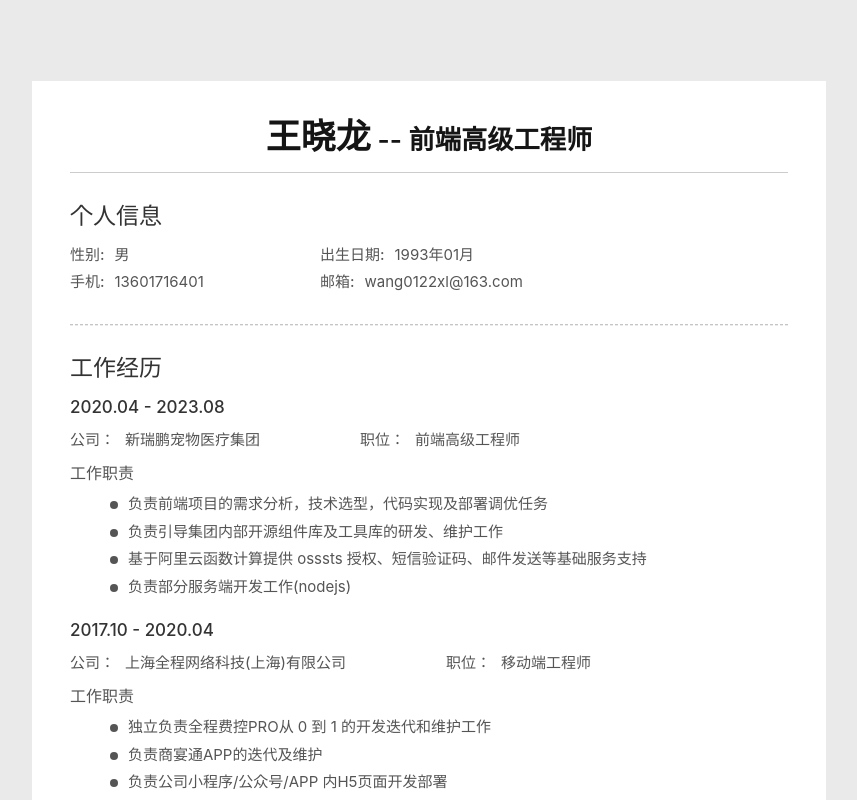
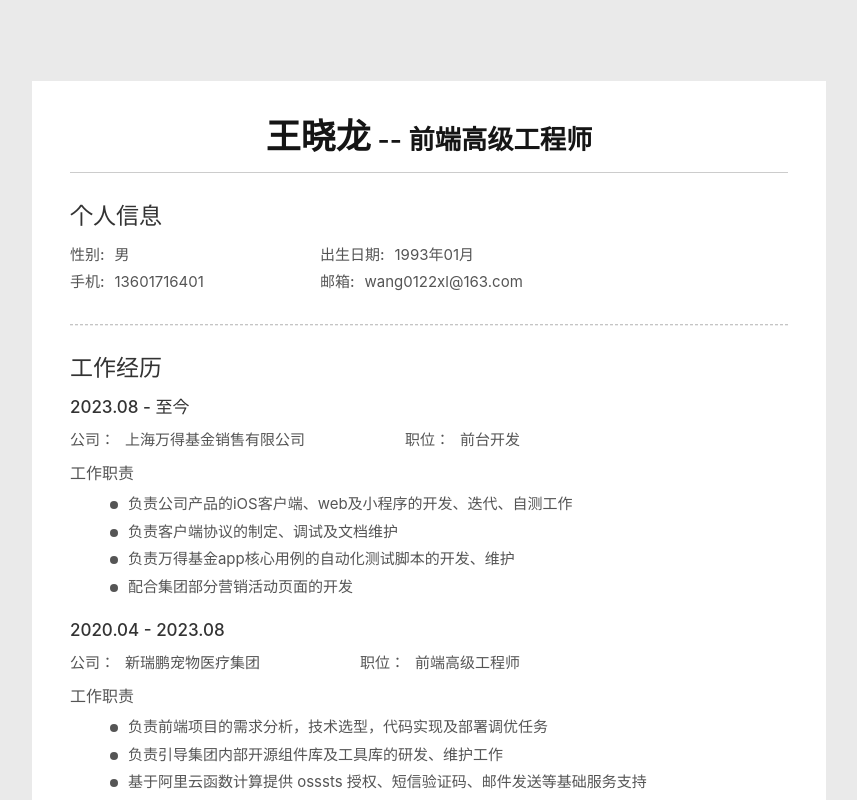
Before and after one commit to wang0122xl/resume, a React (Vite) app: page / in a window 1280 px wide. Shown: the whole page, without its empty margins (211-1068 px from the left). Built offline with nearby package versions, Linux system fonts and the light colour scheme.

Commit message:
update work-experience,evaluation,skill etc.

```diff
--- a/src/components/evaluation.tsx
+++ b/src/components/evaluation.tsx
@@ -12,8 +12,8 @@ const Evaluation = () => {
         <h2>自我评价</h2>
         <section>
             <p>native, web, hybrid 均可独立完成项目开发</p>
-            <p>学习、抗压能力极强</p>
-            <p>轻度代码洁癖，对代码质量有严格的要求</p>
+            <p>认真负责，学习、抗压能力强</p>
+            <p>拥抱AI</p>
         </section>
         </>
     )
--- a/src/components/project-experiences.tsx
+++ b/src/components/project-experiences.tsx
@@ -10,6 +10,33 @@ const ProjectExperience = () => {
     return (
         <>
         <h2>项目经验</h2>
+
+        <h3>万得基金app(iOS + React + Cypress)</h3>
+        <p className="mb-10px">
+            <span>项目描述</span>
+            万得基金app是上海万得基金销售有限公司推出的一款集投研、交易、管理服务为一体的基金app，基金代销数量超17000只
+        </p>
+        <p><span>项目成绩：</span></p>
+        <section>
+            <p>独立完成产品iOS基座的开发、维护工作，保障产品2k日活下的稳定使用</p>
+            <p>解决产品长期存在的自动登录白屏问题，提升用户体验，有效避免因登录白屏引发的客诉</p>
+            <p>设计页面预缓存方案，使页面跳转中的loading持续时间缩短60%以上</p>
+            <p>基于Cypress实现产品核心/高频业务的自动化测试，节约开发自测时间并在一定程度上保障上线代码的稳定性</p>
+            <p>制定并调试客户端与插件间的协议方法，使插件h5在维持快速迭代、快速升级的优势下，拥有接近原生的性能及能力边界</p>
+            <p>设计并实现app内插件包的版本管理/更新方案及特殊场景下的h5降级方案</p>
+        </section>
+
+        <h3>基金智研/wbuy(React + UmiJS)</h3>
+        <p className="mb-10px">
+            <span>项目描述</span>
+            基金智研/wbuy是上海万得基金销售有限公司推出的主要面向机构交易者的投研、基金交易平台，助力机构交易者的投资决策，提高交易运营效率
+        </p>
+        <p><span>项目成绩：</span></p>
+        <section>
+            <p>主要负责项目投研模块的开发、维护工作，保障迭代计划</p>
+            <p>优化项目中的通用图表组件，提升组件的可复用性和可扩展性</p>
+            <p>使用jenkins构建脚本将部署升级的耗时缩短1/3,使开发更多专注于版本的可靠性</p>
+        </section>
 
         <h3>宠医PACS系统(React)</h3>
         <p className="mb-10px">
@@ -48,16 +75,6 @@ const ProjectExperience = () => {
             <p>项目较低复杂度下，独立开发大大降低了沟通成本，使项目得以快速落地投产</p>
         </section>
 
-        <h3>LIMS送检小程序(Taro + React h5)</h3>
-        <p className="mb-10px">
-            <span>项目描述</span>
-            LIMS送检小程序是针对有送检需求的医院开发的一款送检流程线上化的小程序。包含线上下单，物流提醒，线上支付、企业月付，数据实时推送等实用功能。
-        </p>
-        <p><span>项目成绩：</span></p>
-        <section>
-            <p>项目整体使用 Taro 原生小程序内嵌React h5 方案。其中支付、在线查看报告使用原生页面，其余业务均采用h5页面加快研发速度</p>
-        </section>
-
         <h3>商宴通(iOS + react-native)</h3>
         <p className="mb-10px">
             <span>项目描述</span>
--- a/src/components/skill.tsx
+++ b/src/components/skill.tsx
@@ -14,11 +14,12 @@ const Skill = () => {
             <p>熟练掌握 html、javascript/typescript、css。可独立负责前端项目开发(WEB, H5, 小程序)</p>
             <p>熟练掌握 React、Vue 等常用前端框架, 与其相应的配套开发库</p>
             <p>熟练使用前端开发构建工具 Webpack/Vite, 并了解其常用优化方案 </p>
-            <p>熟练掌握 Objective-C, 擅长 H5, react-native 等混合App方案，可独立开发上线功能完善的混合App。</p>
-            <p>熟练使用Nodejs</p>
+            <p>熟练掌握 Objective-C, 擅长 H5, react-native 等混合App方案，可独立开发上线功能完备的混合App。</p>
+            <p>熟练使用puppeteer、cypress完成项目的自动化测试</p>
+            <p>熟练使用cursor等ai工具提升工作效率</p>
             <p>熟练使用Linux系统，熟悉Nginx常用配置</p>
             <p>熟练掌握CI/CD相关技能</p>
-            <p>熟练使用Git管理代码</p>
+            <p>熟练使用Git、SVN代码管理工具</p>
         </section>
         </>
     )
--- a/src/components/work-experience.tsx
+++ b/src/components/work-experience.tsx
@@ -10,6 +10,25 @@ const WorkExperience = () => {
     return (
         <>
             <h2>工作经历</h2>
+            <h3>2023.08 - 至今</h3>
+            <div className="flex mb-5px">
+            <p className="mr-100px">
+                    <span>公司：</span>
+                    上海万得基金销售有限公司
+                </p>
+                <p>
+                    <span>职位：</span>
+                    前台开发
+                </p>
+            </div>
+            <h4>工作职责</h4>
+            <section>
+                <p>负责公司产品的iOS客户端、web及小程序的开发、迭代、自测工作</p>
+                <p>负责客户端协议的制定、调试及文档维护</p>
+                <p>负责万得基金app核心用例的自动化测试脚本的开发、维护</p>
+                <p>配合集团部分营销活动页面的开发</p>
+            </section>
+
             <h3>2020.04 - 2023.08</h3>
             <div className="flex mb-5px">
             <p className="mr-100px">
```
